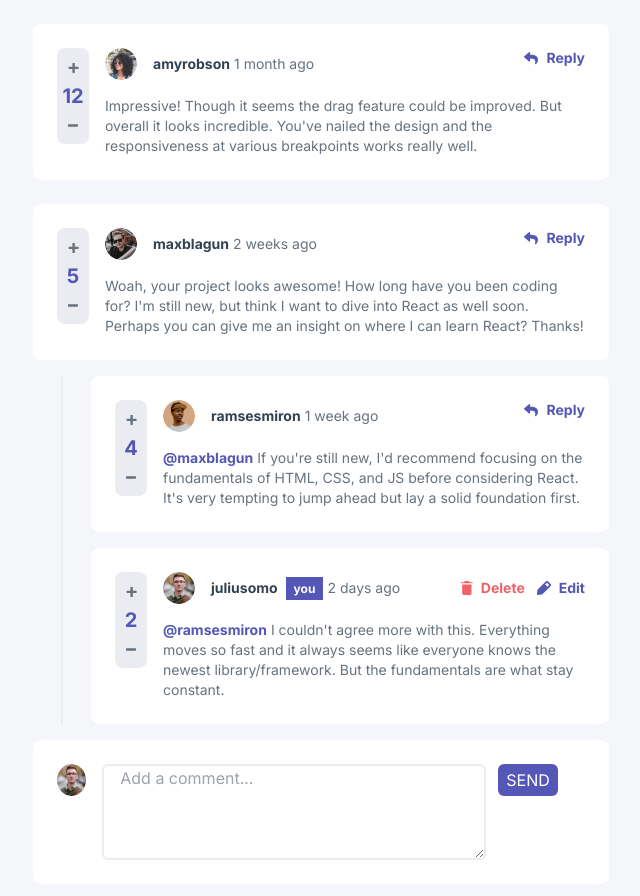
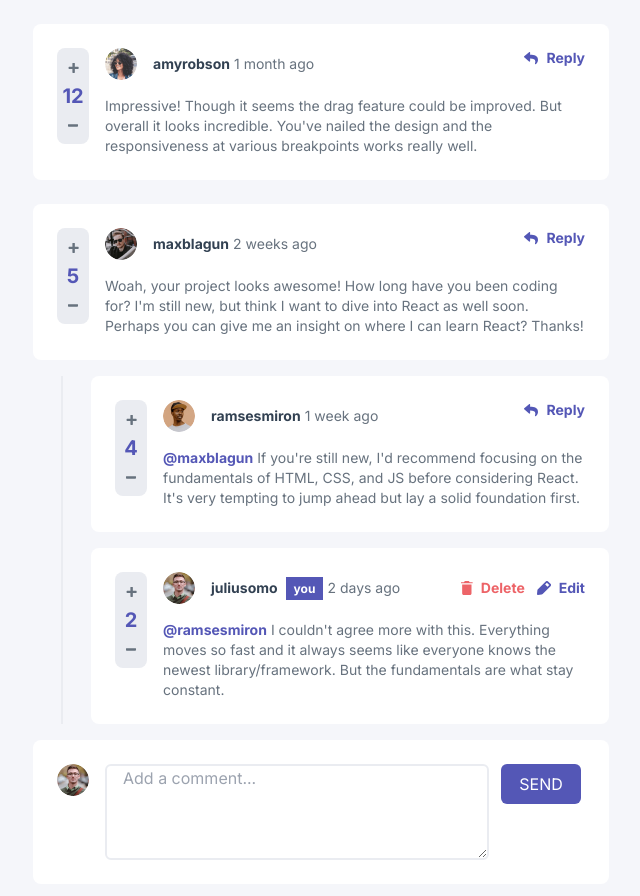
Before and after one commit to Robertron624/interactive-comments, a Next.js app: page / in a window 1280 px wide. Shown: the top 896 px of the page, without its empty margins (319-959 px from the left). Built offline with nearby package versions, Linux system fonts and the light colour scheme.

Commit message:
fix: image in add to comment was not being shown

```diff
--- a/src/app/AddComment.tsx
+++ b/src/app/AddComment.tsx
@@ -89,7 +89,7 @@ const AddComment = ({
     return (
         <div className={`bg-white rounded-lg  md:w-144 mt-4 mx-auto text-grayish-blue p-6 ${setAddReplyMode ? 'w-[21rem]' : 'w-[22rem]'}`}>
             <div className={`h-full flex gap-4 justify-center`}>
-                <div className="hidden md:block">
+                <div className="hidden md:block flex-none">
                     <Image
                         src={profileImageUrl.png}
                         alt={`${username}'s profile picture`}
@@ -119,7 +119,7 @@ const AddComment = ({
                     />
                     <div className="flex gap-2">
                         <button
-                            className="hover:opacity-70 transition-all px-2 py-1 text-white bg-moderated-blue rounded-md"
+                            className="hover:opacity-70 transition-all w-[5rem] py-2     text-white bg-moderated-blue rounded-md"
                             type="submit"
                         >
                             {parentCommentId ? "REPLY" : "SEND"}
```
